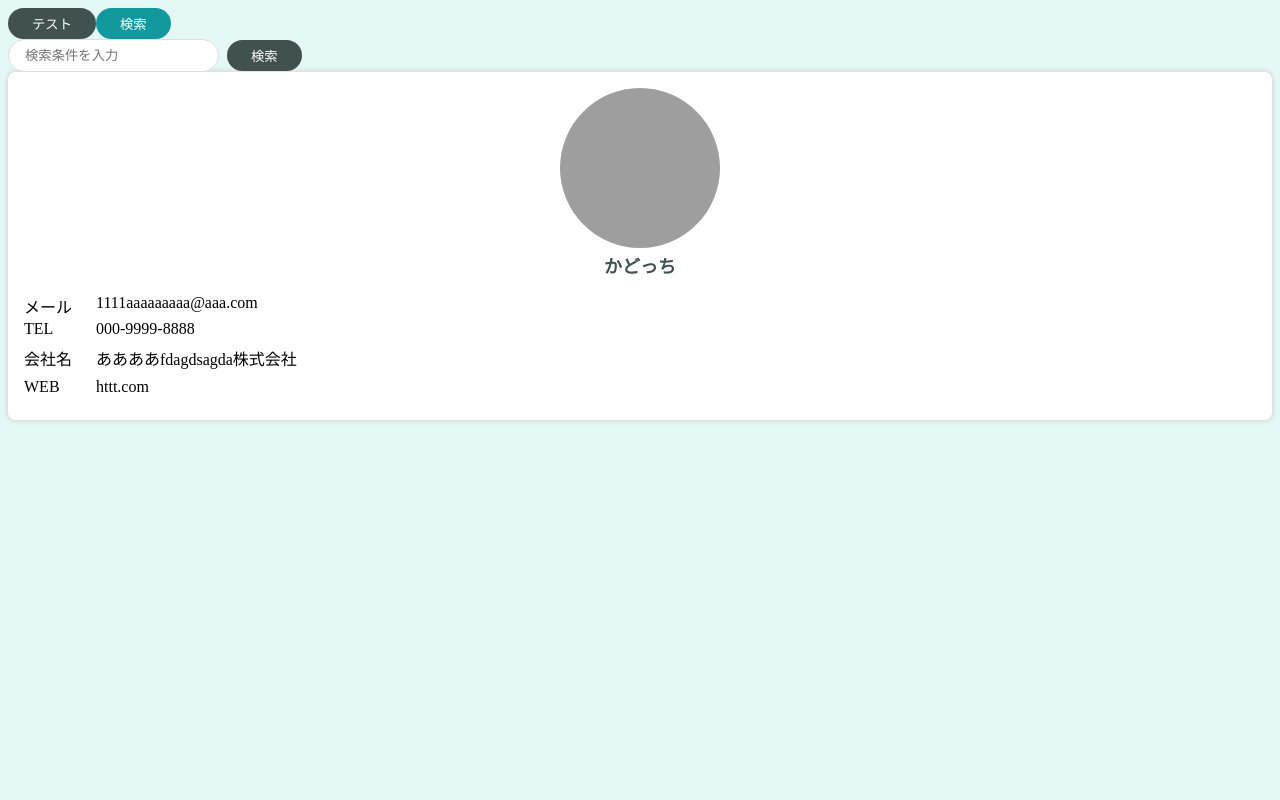
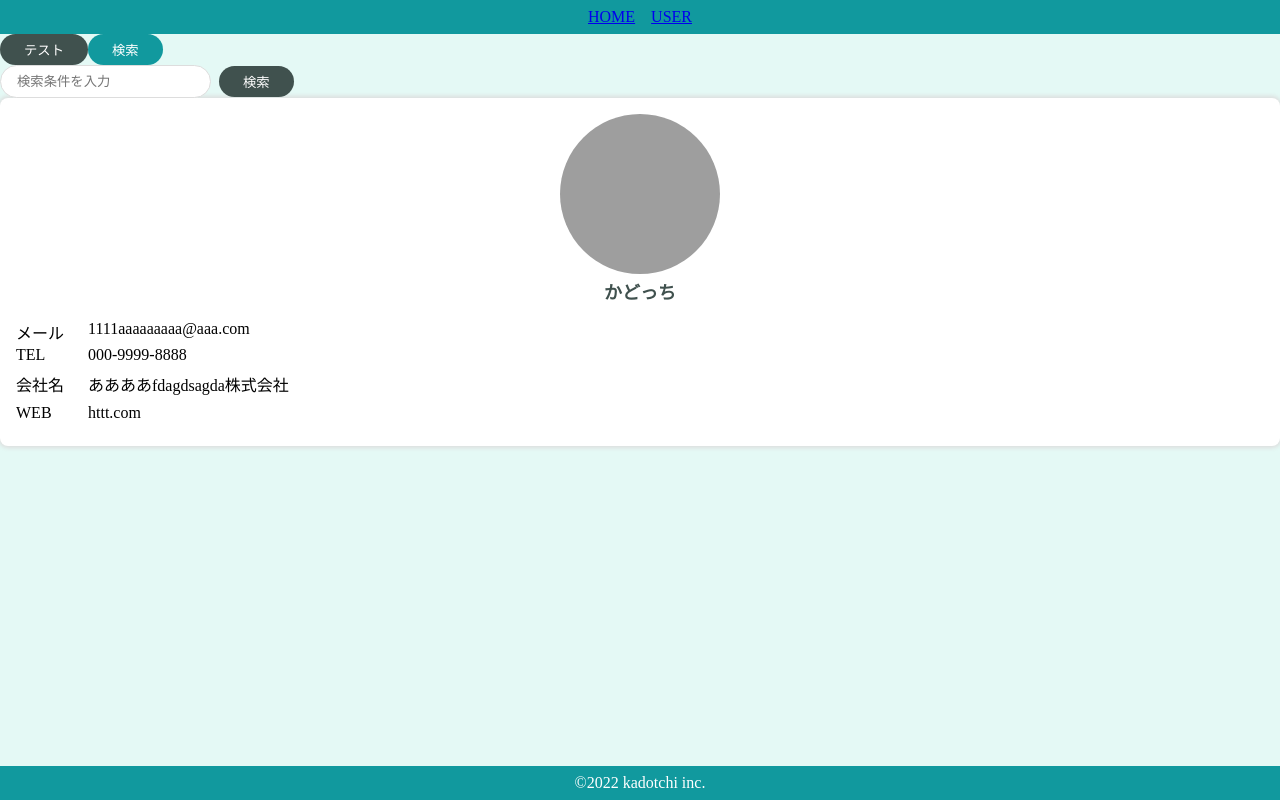
Before and after one commit to Kadotchi/Atomic-Design-React, a React (Create React App) app: page / in a window 1280 px wide. Built offline with nearby package versions, Linux system fonts and the light colour scheme; grey boxes are pictures that could not be loaded; the HTML template or start-up script is replaced by a standard one.

Commit message:
Templateの作成

```diff
--- a/src/App.jsx
+++ b/src/App.jsx
@@ -1,7 +1,10 @@
+import { BrowserRouter } from "react-router-dom";
 import PraimaryButton from "./components/atoms/button/PraimaryButton";
 import SecondaryButton from "./components/atoms/button/SecondaryButton";
 import { SearchInput } from "./components/molecules/SearchInput";
 import { UserCard } from "./components/ouganisms/user/UserCard";
+import { DefaultLayout } from "./components/templates/DefaultLayout";
+import { HeaderOnry } from "./components/templates/HeaderOnry";
 import "./styles.css";
 
 export default function App() {
@@ -16,12 +19,14 @@
     website: "httt.com"
   };
   return (
-    <div className="App">
-      <PraimaryButton>テスト</PraimaryButton>
-      <SecondaryButton>検索</SecondaryButton>
-      <br />
-      <SearchInput />
-      <UserCard user={user} />
-    </div>
+    <BrowserRouter>
+      <DefaultLayout className="App">
+        <PraimaryButton>テスト</PraimaryButton>
+        <SecondaryButton>検索</SecondaryButton>
+        <br />
+        <SearchInput />
+        <UserCard user={user} />
+      </DefaultLayout>
+    </BrowserRouter>
   );
 }
--- /dev/null
+++ b/src/components/atoms/layout/Footer.jsx
@@ -0,0 +1,15 @@
+import styled from "styled-components";
+
+export const Footer = () => {
+  return <SFooter>&copy;2022 kadotchi inc.</SFooter>;
+};
+
+const SFooter = styled.header`
+  background-color: #11999e;
+  color: #fff;
+  text-align: center;
+  padding: 8px 0;
+  position: fixed;
+  bottom: 0;
+  width: 100%;
+`;
--- /dev/null
+++ b/src/components/atoms/layout/Header.jsx
@@ -0,0 +1,21 @@
+import { Link } from "react-router-dom";
+import styled from "styled-components";
+
+export const Header = () => {
+  return (
+    <SHeader>
+      <SLink to="/">HOME</SLink>
+      <SLink to="/users">USER</SLink>
+    </SHeader>
+  );
+};
+
+const SHeader = styled.header`
+  background-color: #11999e;
+  color: #fff;
+  text-align: center;
+  padding: 8px 0;
+`;
+const SLink = styled(Link)`
+  margin: 0 8px;
+`;
--- /dev/null
+++ b/src/components/templates/DefaultLayout.jsx
@@ -0,0 +1,13 @@
+import { Footer } from "../atoms/layout/Footer";
+import { Header } from "../atoms/layout/Header";
+
+export const DefaultLayout = (props) => {
+  const { children } = props;
+  return (
+    <>
+      <Header />
+      {children}
+      <Footer />
+    </>
+  );
+};
--- /dev/null
+++ b/src/components/templates/HeaderOnry.jsx
@@ -0,0 +1,11 @@
+import { Header } from "../atoms/layout/Header";
+
+export const HeaderOnry = (props) => {
+  const { children } = props;
+  return (
+    <>
+      <Header />
+      {children}
+    </>
+  );
+};
--- a/src/styles.css
+++ b/src/styles.css
@@ -1,3 +1,5 @@
 body {
   background-color: #e4f9f5;
+  margin: 0px;
+  min-height: 100vh;
 }
```
